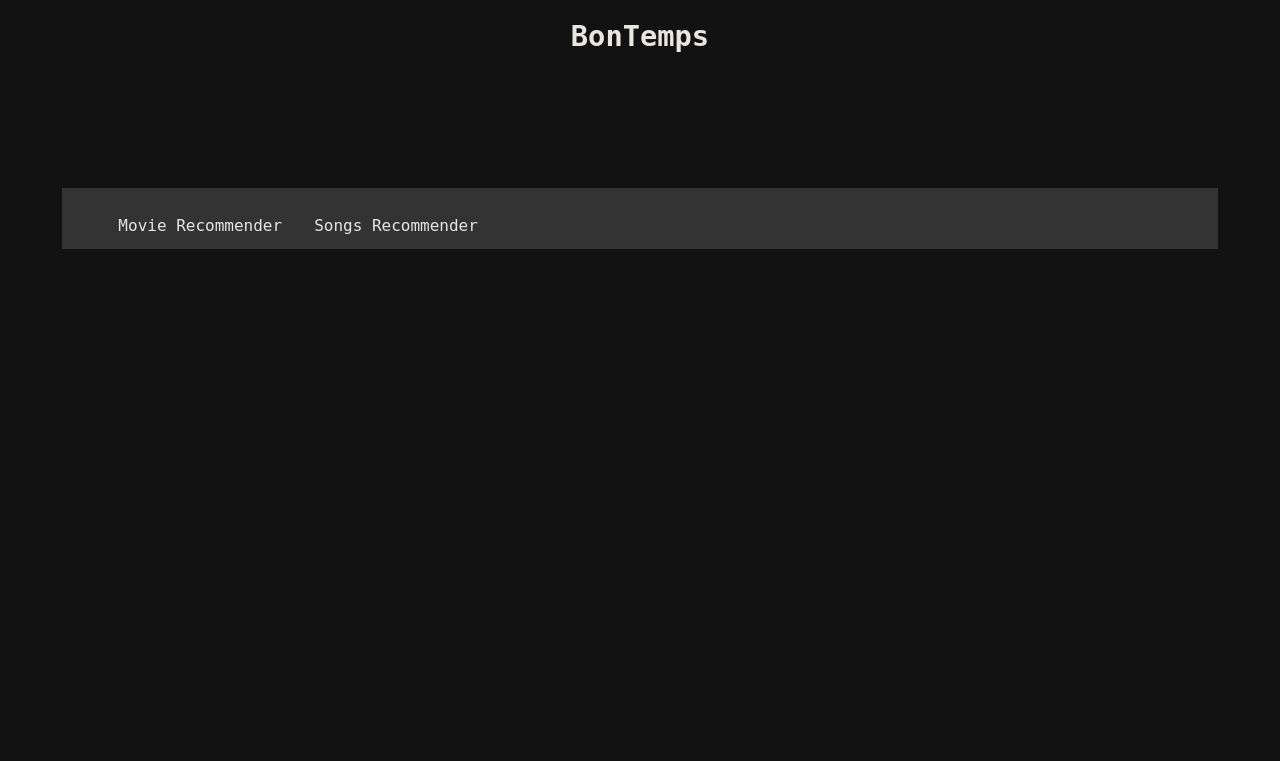
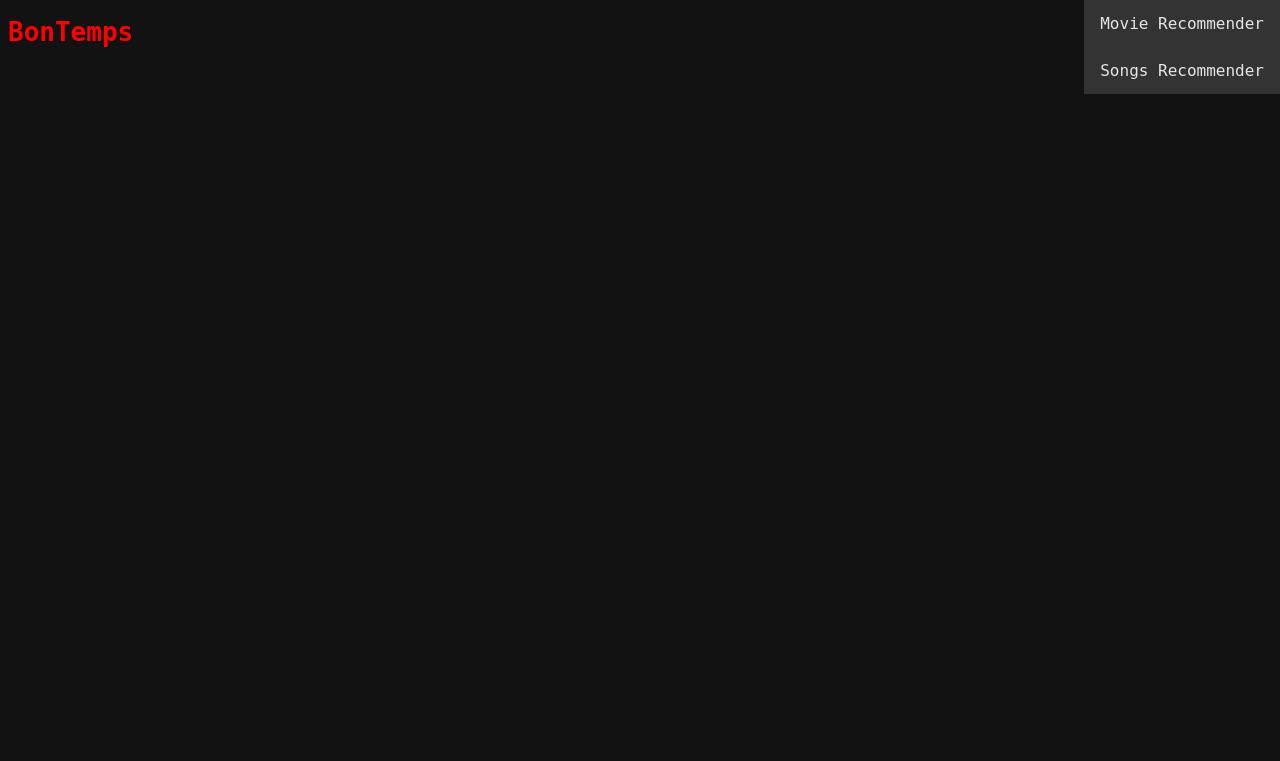
Before and after one commit to prabhdeepsingh3499/movie-rec-prabh, a Flask app: page / in a window 1280 px wide. Shown: the top 761 px of the page. After the commit the page ends 94 px from the top, so only its background shows below. Run offline with Flask 2, Linux system fonts and the light colour scheme; parts of the project's set-up code (start-up, migrations or seed data) failed here and were passed over.

Commit message:
Updated Content

```diff
--- a/static/styles/style.css
+++ b/static/styles/style.css
@@ -4,48 +4,7 @@ font-family: monospace;
 body{
     background-color: #121212;
 }
-@media (min-width: 32rem)
-{
-    body{
-        font-size: 102.5%;
-    }
-}
-@media (min-width: 54rem)
-{
-    body{
-        font-size: 105%;
-    }
-}
-@media (min-width: 65rem)
-{
-    body{
-        font-size: 107.5%;
-    }
-}
-@media (min-width: 75rem)
-{
-    body{
-        font-size: 110.5%;
-    }
-}
-@media (min-width: 91rem)
-{
-    body{
-        font-size: 115%;
-    }
-}
-@media (min-width: 115rem)
-{
-    body{
-        font-size: 120%;
-    }
-}
-@media (min-width: 130rem)
-{
-    body{
-        font-size: 125%;
-    }
-}
+
 input[type=text]{
     width: 70%;
     padding: 1em;
@@ -91,19 +50,21 @@ input[type=submit]{
 ul{
     list-style-position: inside;
     color: #E8E6E3;
+    display: contents;
 }
 .navbar {
-    overflow: hidden;
+    position: fixed;
+    top: 0;
+    right: 0;
     background-color: #333;
   }
   .navbar ul li{
-    float: left;
     font-size: 16px;
     text-align: center;
     padding: 14px 16px;
     list-style-type: none;
   }
-  .navbar ul li a{
+  .navbar a{
       text-decoration: none;
   }
   .navbar ul li:hover{
--- a/templates/base.html
+++ b/templates/base.html
@@ -10,7 +10,7 @@
 </head>
 
 <body>
-    <h1>BonTemps</h1>
+    <h1 style="text-align: left; color: red;">BonTemps</h1>
     <div class="main_content">
         {% block content %}
         {% endblock %}
--- a/templates/index_songs.html
+++ b/templates/index_songs.html
@@ -6,7 +6,7 @@
     <input type="text" name="song_name" placeholder="Enter a song name" required />
     <input type="submit" id="submission_button" value="Submit" />
 </form>
-<p>The model uses Content Based Recommendations to find similar movies. The intuitive idea is that if a user likes one
+<p>The model uses Content Based Recommendations to find similar songs. The intuitive idea is that if a user likes one
     item, they will also like items that are similar to it.
 </p>
 {% endblock %}
```
